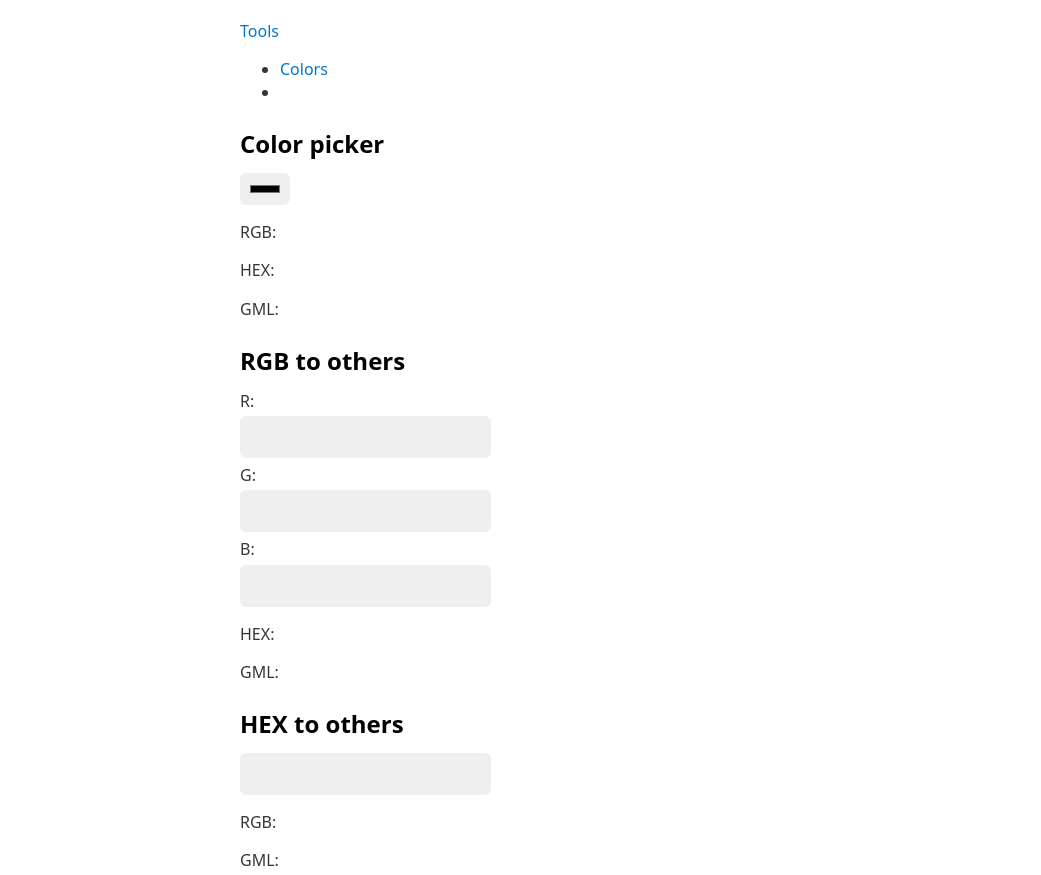
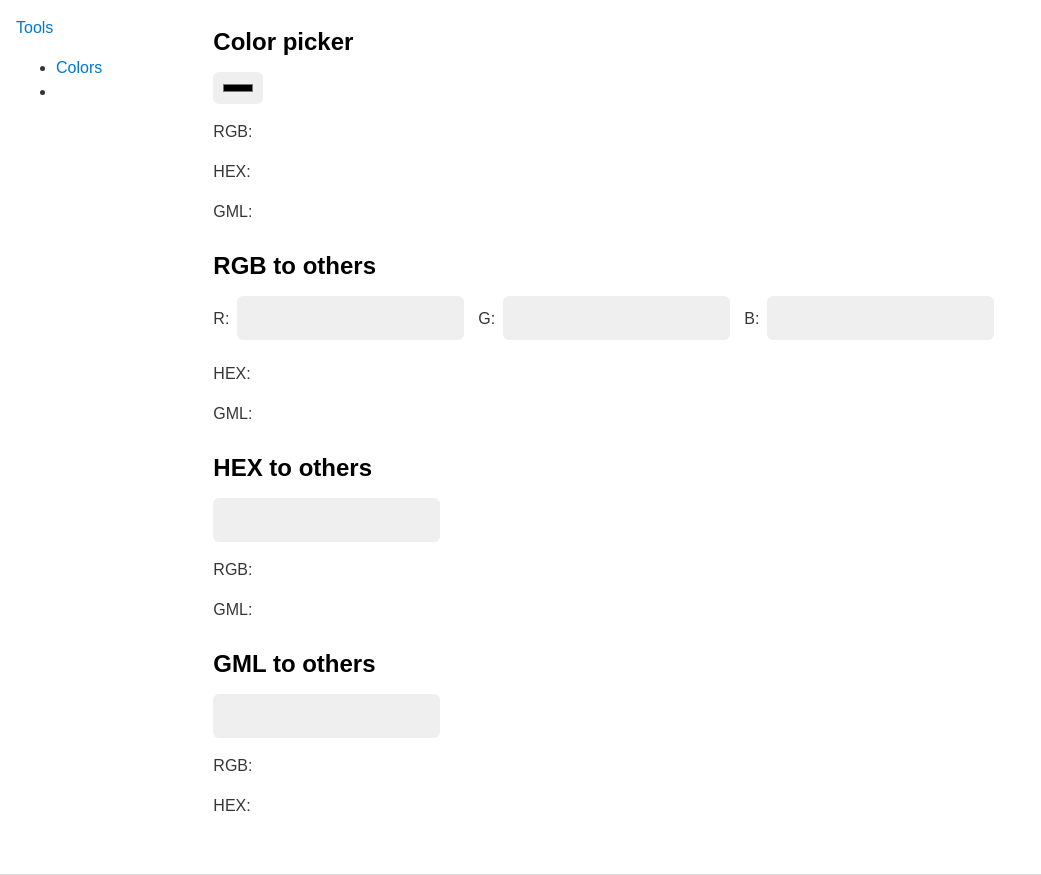
Before and after one commit to ShaigroRB/tools, a plain HTML site: page tools/colors.html in a window 1280 px wide. Shown: the top 875 px of the page, without its empty margins (0-1041 px from the left). Drawn offline with nearby package versions, Linux system fonts and the light colour scheme; the site is published under a folder, as on GitHub Pages, so addresses that start at the root find nothing.

Commit message:
update absolute links to relative links

```diff
--- a/tools/colors.html
+++ b/tools/colors.html
@@ -10,13 +10,13 @@
       rel="stylesheet"
       href="https://cdn.jsdelivr.net/npm/water.css@2/out/water.css"
     />
-    <link rel="stylesheet" href="/css/style.css" />
+    <link rel="stylesheet" href="../css/style.css" />
   </head>
   <body class="container">
     <nav class="navbar">
-      <header><a href="/index.html">Tools</a></header>
+      <header><a href="../index.html">Tools</a></header>
       <ul>
-        <li><a href="/tools/colors.html">Colors</a></li>
+        <li><a href="../tools/colors.html">Colors</a></li>
         <li></li>
       </ul>
     </nav>
@@ -104,7 +104,7 @@
 
       /* Types */
       /** @typedef RGBColor
-       * @type {{r: number, g: number, b: number}
+       * @type {{r: number, g: number, b: number}}
        */
 
       /* Functions */
```
Also changed, not shown: index.html (+3 -3 lines).
